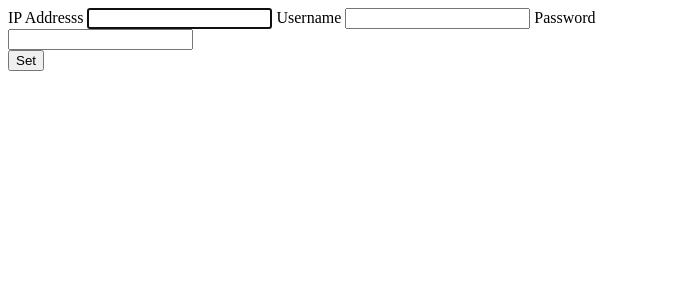
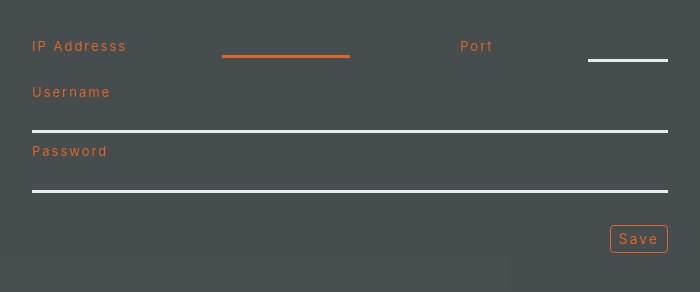
Before and after one commit to zorandasc/electron-app, an Electron app: page settings.html in a window 700 px wide. Drawn offline with Linux system fonts and the light colour scheme.

Commit message:
setting almost finished

```diff
--- /dev/null
+++ b/settingStyle.css
@@ -0,0 +1,63 @@
+html,
+body {
+  margin: 0;
+  padding: 0;
+  box-sizing: border-box;
+  background: rgb(36, 44, 46, 0.6);
+  color: rgb(228, 100, 37);
+  letter-spacing: 2px;
+}
+.container {
+  padding: 2rem;
+  display: flex;
+  flex-direction: column;
+  align-items: space-around;
+  justify-content: center;
+}
+.tcp {
+  display: flex;
+  justify-content: space-between;
+  align-items: center;
+  margin-bottom: 1rem;
+}
+#ip {
+  width: 8rem;
+  margin-right: 1rem;
+}
+#port {
+  width: 5rem;
+}
+input {
+  margin-bottom: 0.5rem;
+  border: none;
+  border-bottom: 3px solid rgb(234, 235, 235);
+  color: rgb(228, 100, 37);
+  background: transparent;
+}
+input:last-child {
+  margin-bottom: 0;
+}
+input[type="text"]:focus {
+  outline: none;
+  border-bottom: 3px solid rgb(228, 100, 37);
+}
+input[type="number"]:focus {
+  outline: none;
+  border-bottom: 3px solid rgb(228, 100, 37);
+}
+
+.save {
+  cursor: pointer;
+  background: none;
+  border-color: rgb(228, 100, 37);
+  color: rgb(228, 100, 37);
+  font-size: 14px;
+  letter-spacing: 2px;
+  float: right;
+  margin-right: 2rem;
+}
+
+button:active {
+  background-color: rgb(228, 100, 37);
+  color: rgb(36, 44, 46, 0.6);
+}
--- a/settings.html
+++ b/settings.html
@@ -3,19 +3,25 @@
 <head>
     <meta charset="UTF-8">
     <meta http-equiv="Content-Security-Policy" content="script-src 'self' 'unsafe-inline';" />
+    <link rel="stylesheet" href="./css/photon.css">
+    <link rel="stylesheet" href="./settingStyle.css">
     <title>Connection Settings</title>
 </head>
 <body>
     <form id="form" >
-        <div>
-            <label for="ip">IP Addresss</label>
-            <input type="text" id="ip" name="ip" autofocus>
+        <div class="container">
+            <div class="tcp">
+                <label for="ip">IP Addresss</label>
+                <input type="text" id="ip" name="ip" autofocus>
+                <label for="port">Port</label>
+                <input type="number" id="port" name="port" width="1rem">
+            </div>
             <label for="username">Username</label>
             <input type="text" id="username" name="username" autofocus>
             <label for="password">Password</label>
             <input type="text" id="password" name="password" autofocus>
         </div>
-        <button type="submit">Set</button>
+        <button type="submit" class="btn save">Save</button>
     </form>
     <script defer>
         const { ipcRenderer } = require('electron')
@@ -26,11 +32,13 @@
         function submitFunction(e){
             //stop submit to file
             e.preventDefault();
-            const ip = document.getElementById("ip")
-            const username = document.getElementById("username")
-            const password = document.getElementById("password")
+
+            const ip = document.getElementById("ip").value
+            const username = document.getElementById("username").value
+            const password = document.getElementById("password").value
 
             ipcRenderer.invoke("settings", ip, username, password)
+
         }
     </script>
 </body>
```
Also changed, not shown: main.js (+13 -4 lines).
